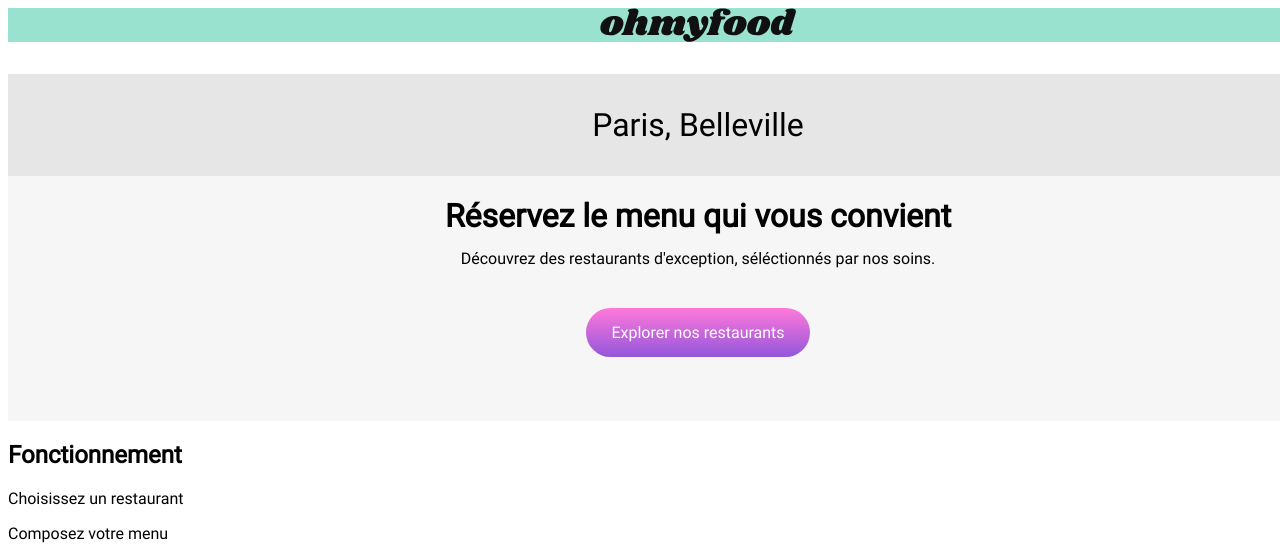
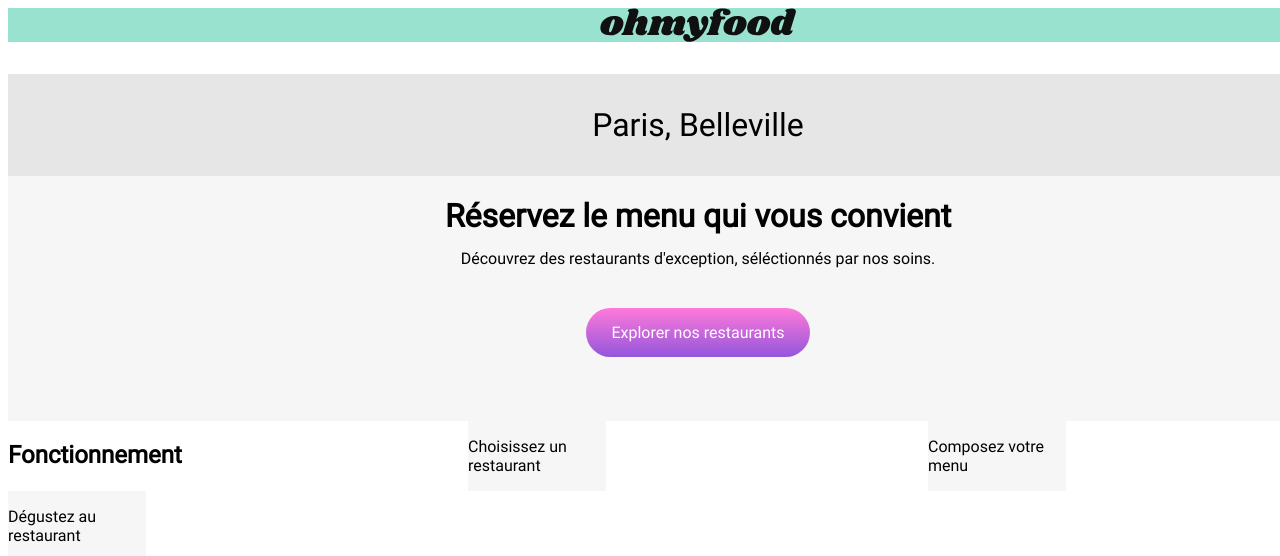
Before and after one commit to T-dev20/TravisGuibinga_05112020, a website: page index.html in a window 1280 px wide. Shown: the top 556 px of the page. Drawn offline with Linux system fonts and the light colour scheme; files whose address does not match are found by name.

Commit message:
début_organisation des containers : fonctionnement

```diff
--- a/sass/5-pages/_operation.scss
+++ b/sass/5-pages/_operation.scss
@@ -0,0 +1,8 @@
+.operation {
+  display: grid;
+  grid-template-columns: 1fr 1fr 1fr;
+  &__steps {
+    width: 30%;
+    background-color: $color-containers;
+  }
+}
```
Also changed, not shown: public/css/style.css, 1 other file.
